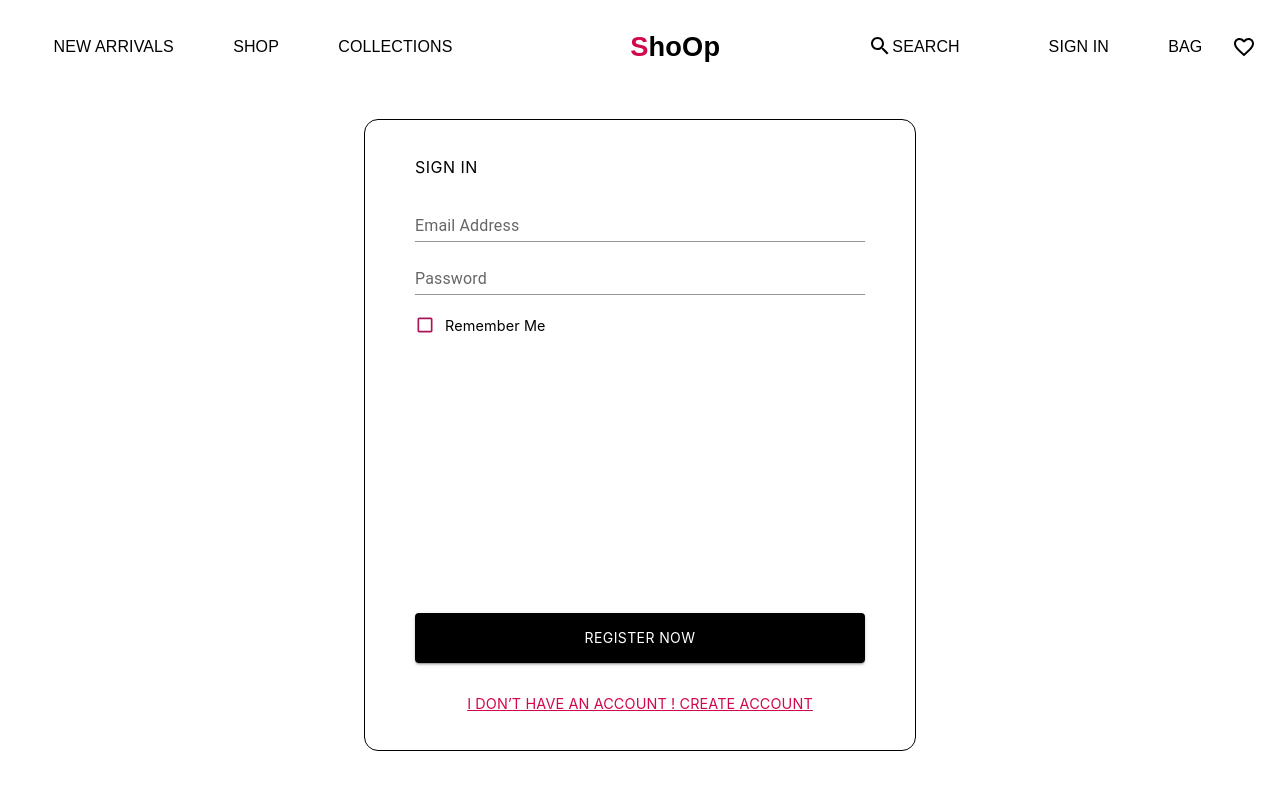
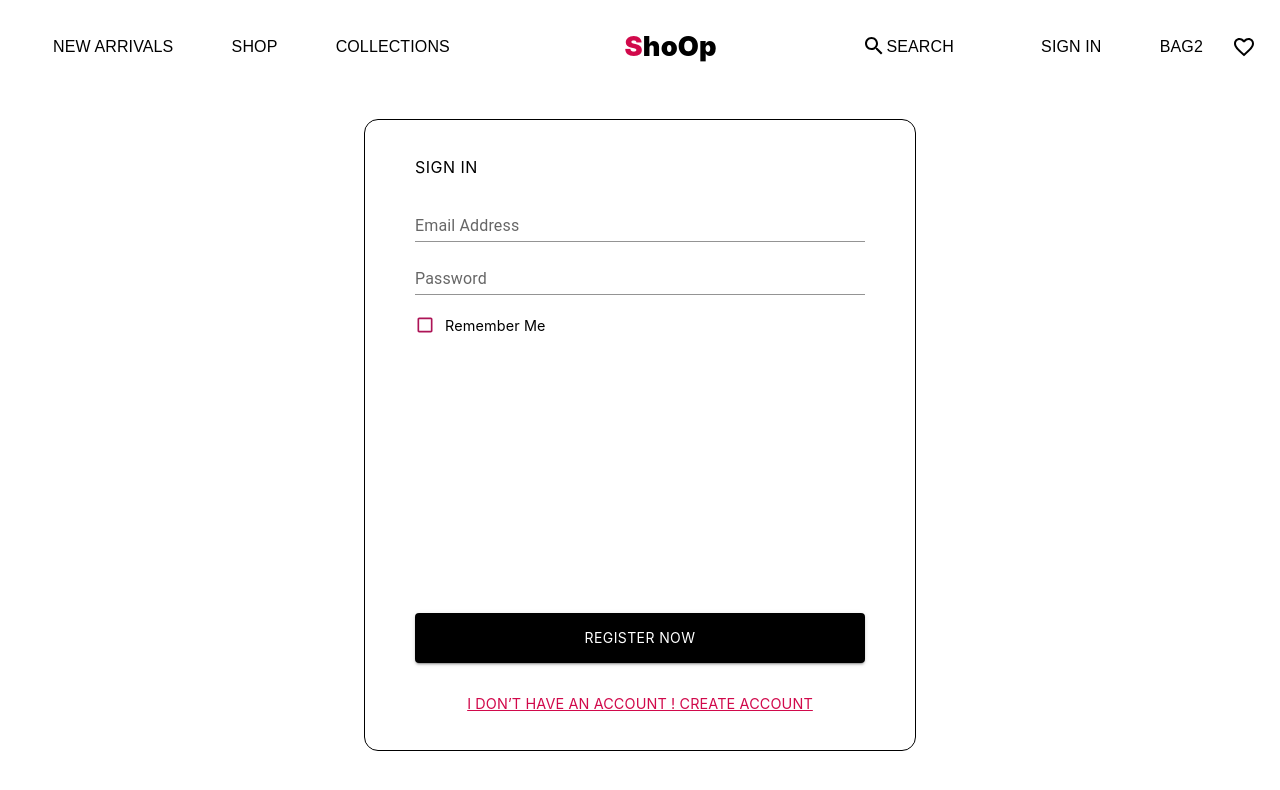
Before and after one commit to G-Gateway-React/ecommerca-team2, a React (Create React App) app: page / in a window 1280 px wide. Shown: the top 790 px of the page. Built offline with nearby package versions, Linux system fonts and the light colour scheme.

Commit message:
pass props to nav

```diff
--- a/src/Components/NavBar/Navbar.tsx
+++ b/src/Components/NavBar/Navbar.tsx
@@ -7,24 +7,37 @@ import { styled } from "@mui/material/styles";
 import SearchIcon from "@mui/icons-material/Search";
 import FavoriteBorderIcon from "@mui/icons-material/FavoriteBorder";
 
-export const StyledTypography = styled(Typography)(({ theme }) => ({
+type NavProps = {
+  black?: boolean;
+  NumItems?: number;
+};
+const Child = ({ black, NumItems }: NavProps) => {
+  const StyledTypography = styled(Typography)(({ theme }) => ({
     fontSize: "1rem",
-  fontWeight: "200",
+    fontWeight: black ? "400" : "200",
+    color: black ? "#000" : "#fff",
     textAlign: "center",
-  color: "#000",
     fontFamily: "'Poppins', sans-serif",
   }));
 
-export const LogoStyledTypography = styled(StyledTypography)(({ theme }) => ({
+  const LogoStyledTypography = styled(StyledTypography)(({ theme }) => ({
     fontSize: "1.7rem",
     fontWeight: "900",
-  color: "#000",
+    color: black ? "#000" : "#fff",
+
+    flexGrow: 8,
+    textAlign: "center",
+
+    fontFamily: "'Inter', sans-serif",
     "&:first-letter": {
       color: "#D1094B",
     },
+
+    "@media (max-width: 700px)": {
+      fontSize: "2rem",
+    },
   }));
 
-export default function ButtonAppBar() {
   return (
     <Box sx={{ flexGrow: 1 }}>
       <AppBar position="static" color="transparent" elevation={0}>
@@ -57,11 +70,12 @@ export default function ButtonAppBar() {
           </StyledTypography>
 
           <StyledTypography variant="h6" sx={{ flexGrow: 1 }}>
-            BAG
+            BAG{NumItems}
           </StyledTypography>
           <FavoriteBorderIcon sx={{ color: "#000" }} />
         </Toolbar>
       </AppBar>
     </Box>
   );
-}
+};
+export default Child;
--- a/src/screens/Home.tsx
+++ b/src/screens/Home/Home.tsx
@@ -1,5 +1,5 @@
-import Cards from "../components/Cards";
-import Footer from "../components/Footer";
+import Cards from "../../Components/Cards";
+import Footer from "../../Components/Footer";
 
 
  const  Home: React.FC= () => {
--- a/src/screens/Login/Login.tsx
+++ b/src/screens/Login/Login.tsx
@@ -84,7 +84,7 @@ export const Login = () => {
   };
   return (
     <>
-      <Nav />
+      <Nav black NumItems={2}/>
       <Box
         sx={{
           display: "flex",
--- a/src/screens/Suinup/SuinUp.tsx
+++ b/src/screens/Suinup/SuinUp.tsx
@@ -89,7 +89,7 @@ export const SignUp = () => {
   };
   return (
     <>
-      <Nav />
+       <Nav black NumItems={2}/>
       <Box
         sx={{
           display: "flex",
```
Lines whose indentation alone changed are shown as unchanged.
